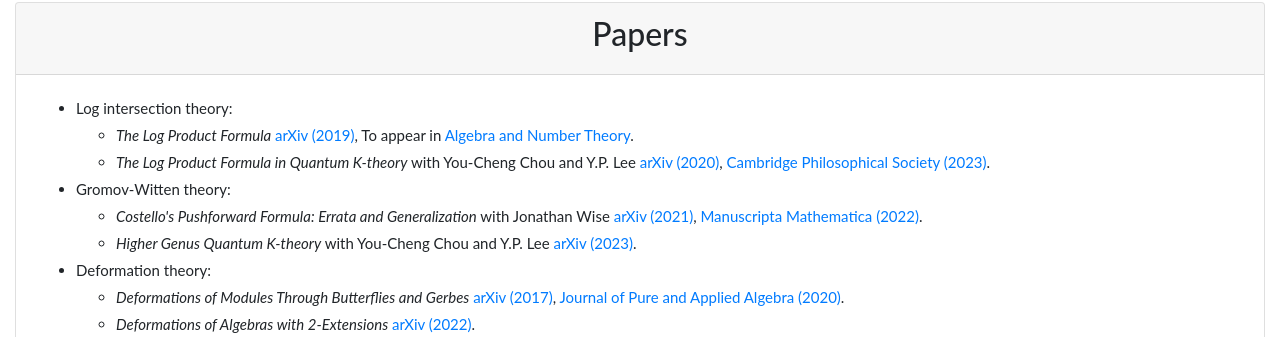
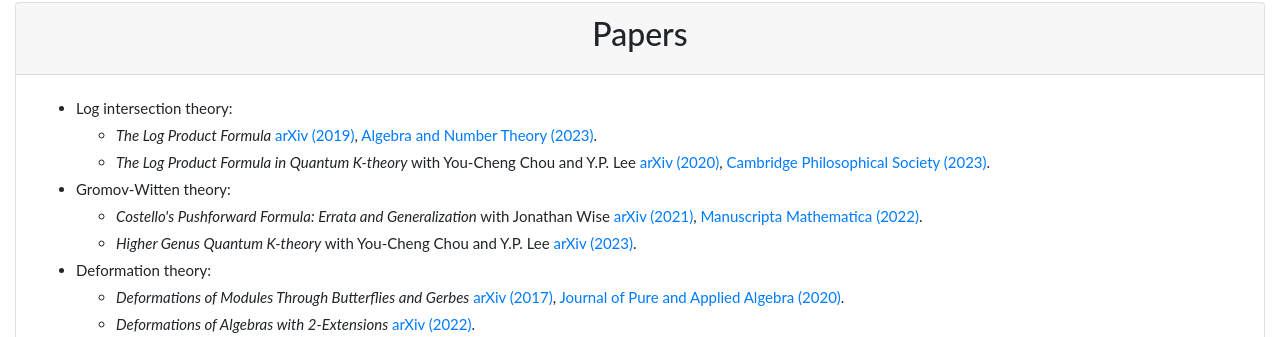
Before and after one commit to nanotech22/logetale, a Flask app: page / in a window 1280 px wide. Shown: the part 1402-1739 px from the top of the page. Run offline with Flask 2, Linux system fonts and the light colour scheme; some libraries are stand-ins or nearby versions.

Commit message:
updated journal for log product formula

```diff
--- a/templates/pages/index.html
+++ b/templates/pages/index.html
@@ -41,10 +41,9 @@
             <ul>
 
 
-
                 <li> Log intersection theory:
                     <ul>
-                        <li><i>The Log Product Formula</i> <a href="https://arxiv.org/abs/1908.04936">arXiv (2019)</a>, To appear in <a href="https://msp.org/soon/coming.php?jpath=ant">Algebra and Number Theory</a>.</li>
+                        <li><i>The Log Product Formula</i> <a href="https://arxiv.org/abs/1908.04936">arXiv (2019)</a>, <a href="https://msp.org/ant/2023/17-7/p02.xhtml">Algebra and Number Theory (2023)</a>.</li>
                         <li><i>The Log Product Formula in Quantum K-theory</i> with You-Cheng Chou and Y.P. Lee <a href = "https://arxiv.org/abs/2012.09379">arXiv (2020)</a>, <a href="https://www.cambridge.org/core/journals/mathematical-proceedings-of-the-cambridge-philosophical-society/article/abs/log-product-formula-in-quantum-ktheory/799DAE6C2CA98CD80D6782DBB6D5A0A4#">Cambridge Philosophical Society (2023)</a>.</li>
                     </ul>
                 </li>
```
